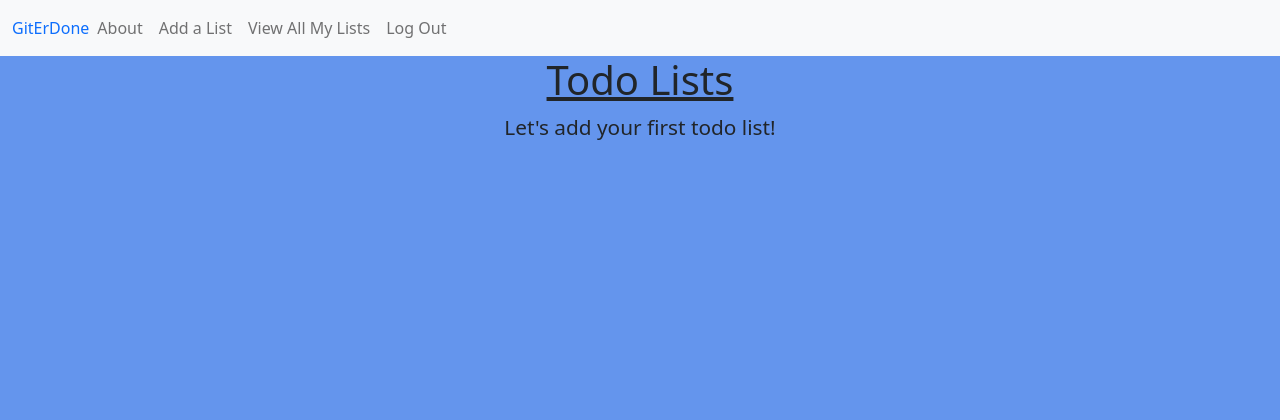
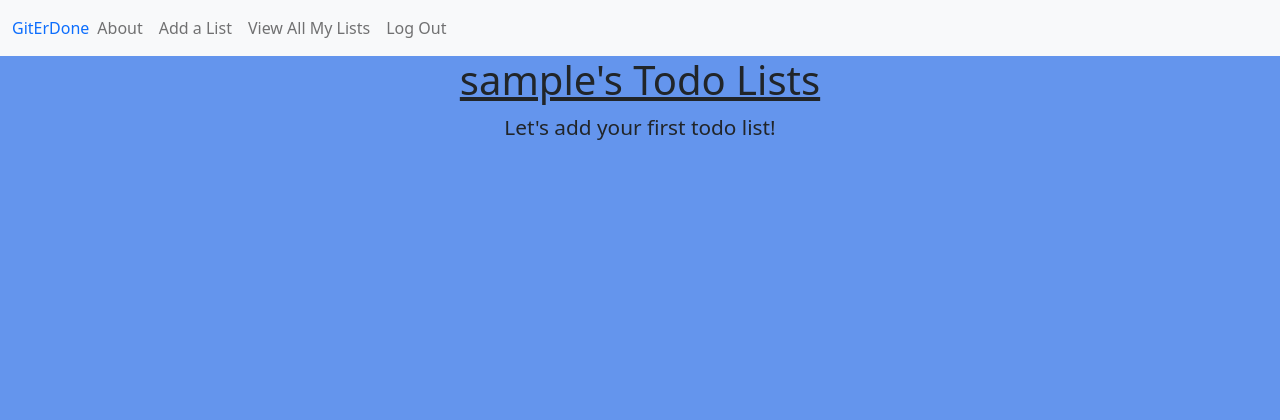
Before and after one commit to pohern/GitErDone, a Django app: page /lists/ in a window 1280 px wide. Shown: the top 420 px of the page. Run offline with Django 3.2, Linux system fonts and the light colour scheme; the visitor is signed in with stand-in values (Sample User, id 1); data that the repository does not hold is empty.

Commit message:
add styling

```diff
--- a/main_app/templates/todolist/index.html
+++ b/main_app/templates/todolist/index.html
@@ -1,6 +1,6 @@
 {% extends 'base.html' %} {% block content %}
 
-<h1 class="two">Todo Lists</h1>
+<h1 class="two"> {{user.username}}'s Todo Lists</h1>
 {% if todolists.count %} {% for todolist in todolists %}
 <div class="card-container">
   <div class="card">
```
